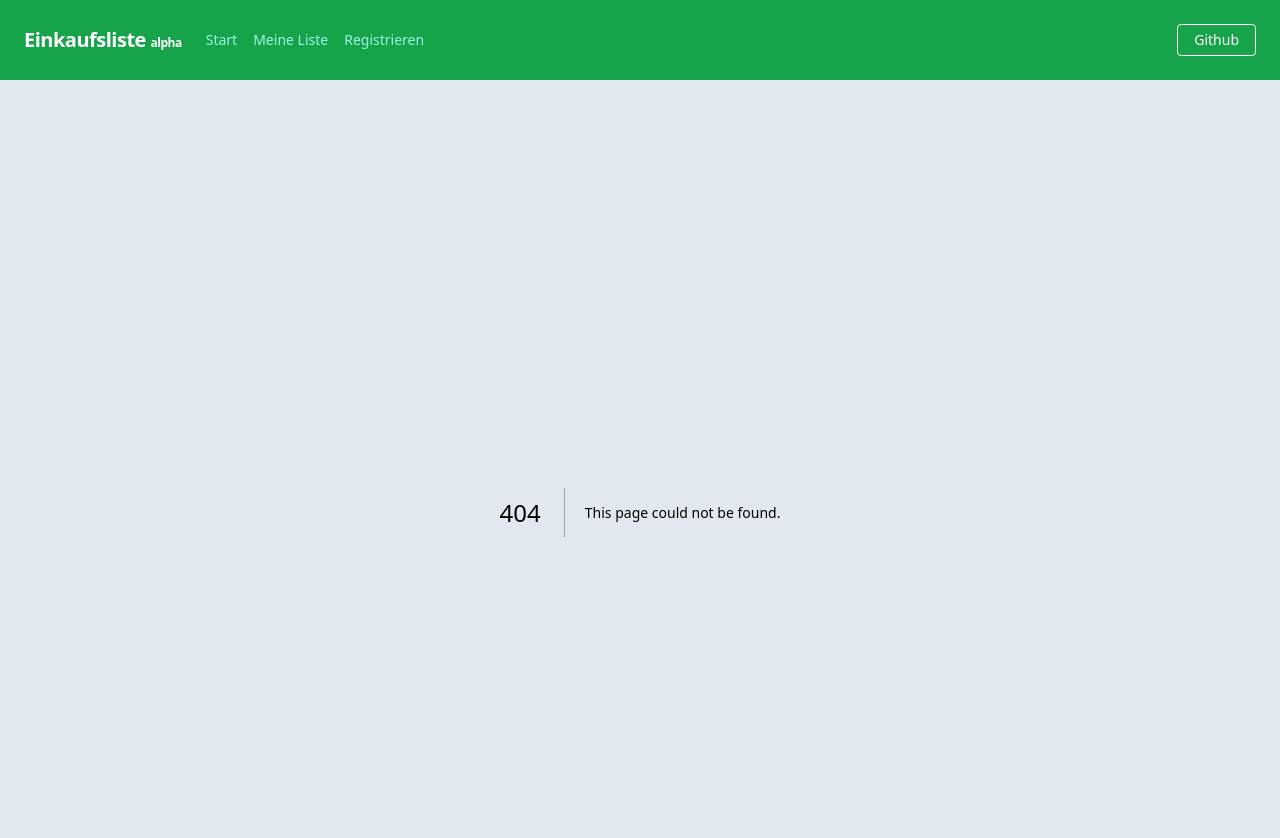
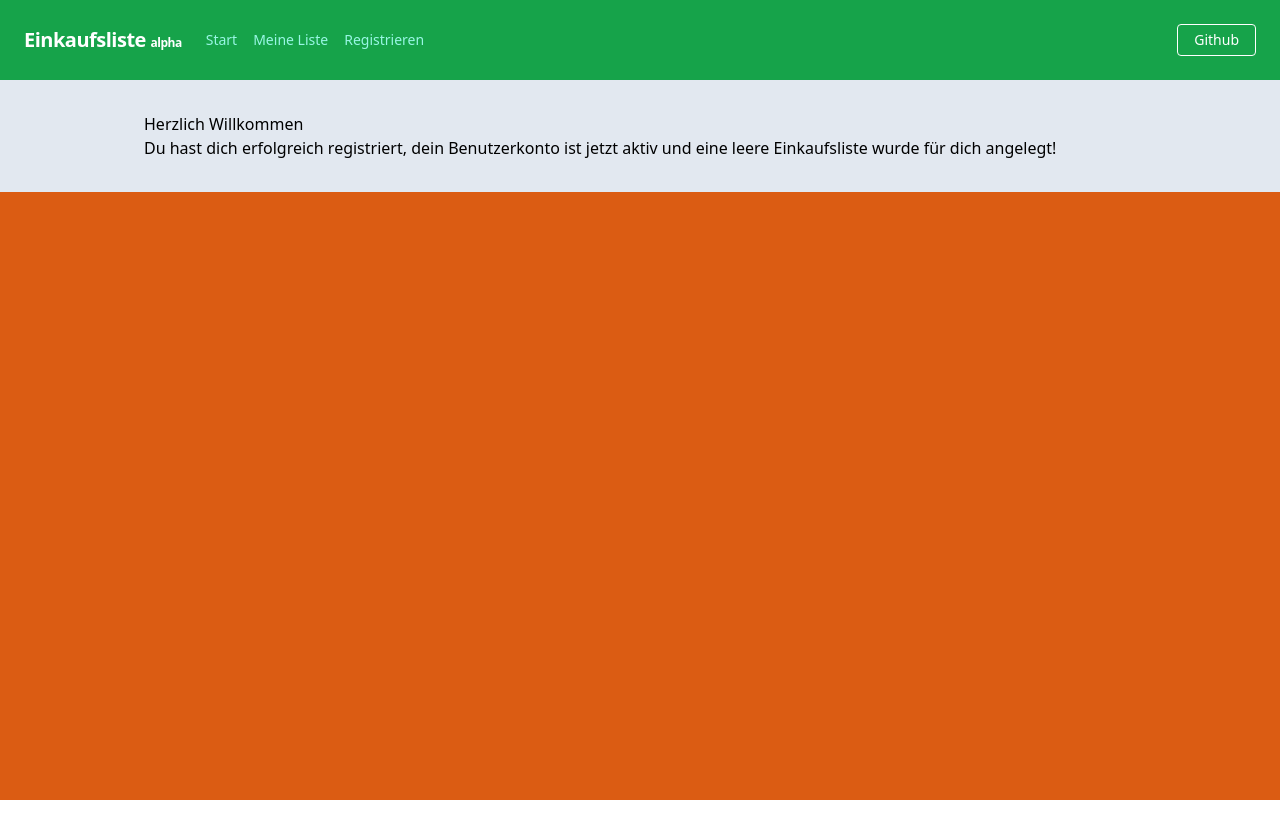
Before and after one commit to n-els/next-shoppinglist, a Next.js app: page /willkommen in a window 1280 px wide. Before the commit this address had no page. Shown: the top 838 px of the page. After the commit the page ends 800 px from the top, so only its background shows below. Built offline with nearby package versions, Linux system fonts and the light colour scheme.

Commit message:
add welcome page

```diff
--- a/components/AuthForm.js
+++ b/components/AuthForm.js
@@ -27,7 +27,7 @@
     try {
       const res = await axios.post('/api/auth/signup', { ...formData });
       console.log(res);
-      router.replace('/lists');
+      router.replace(`/willkommen`);
     } catch (error) {
       setErrorMessage(error.response.data.message);
     }
--- /dev/null
+++ b/pages/willkommen.js
@@ -0,0 +1,15 @@
+import React from 'react';
+
+const willkommen = () => {
+  return (
+    <div>
+      <h1>Herzlich Willkommen</h1>
+      <p>
+        Du hast dich erfolgreich registriert, dein Benutzerkonto ist jetzt aktiv
+        und eine leere Einkaufsliste wurde für dich angelegt!
+      </p>
+    </div>
+  );
+};
+
+export default willkommen;
```
